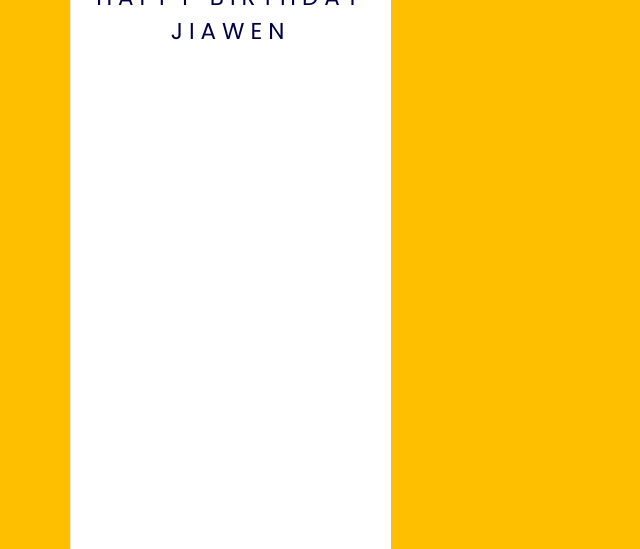
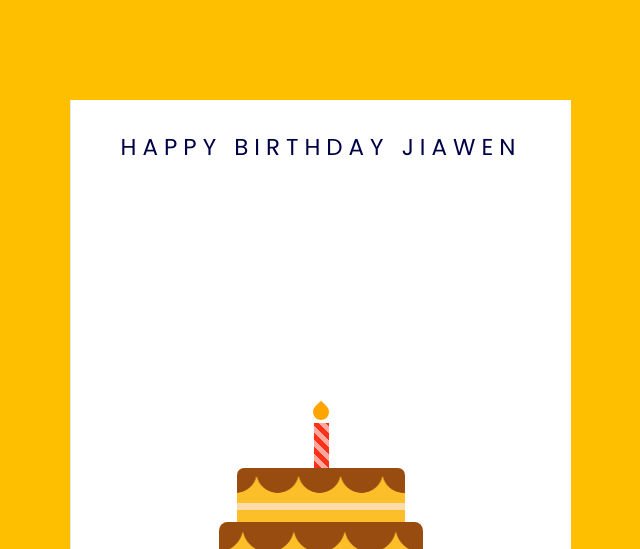
Before and after one commit to xinhuichua/birthday-card, a plain HTML site: page index.html in a window 1280 px wide. Shown: the top 549 px of the page, without its empty margins (570-1210 px from the left). Drawn offline with Linux system fonts and the light colour scheme.

Commit message:
update card size

```diff
--- a/index.html
+++ b/index.html
@@ -28,7 +28,6 @@
       <div class="inside">
         <p><small>Hey Jia wen, I know I am 1 day late. So this is a random digital card that i got inspired online.
             As a women in stem, i think we can do our part to be environmentally friendly by providing a paperless card.
-            Hence, i think you should stop using a mineral water bottle and get a water bottle.
             Anyway, happy belated birthday! We know each other since primary school and now we are at SMU.
             Even though sometimes i cannot stand you but i can't deny that you are a good friend.
             I hope you like this card and have a great day ahead!
--- a/style.css
+++ b/style.css
@@ -8,8 +8,8 @@
     background-color: #fdbf00;
   }
   .card {
-    width: 640px;
-    height: 900px;
+    width: 1000px;
+height: 600px;
     position: absolute;
     margin: auto;
     left: 0;
```
